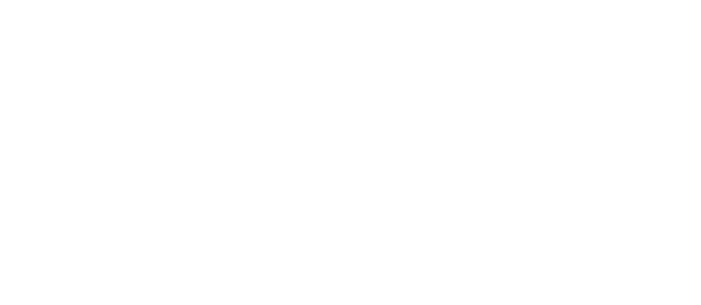
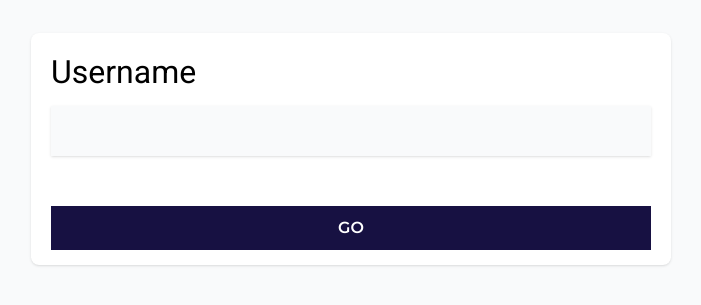
Before and after one commit to Uvacoder/bookSearcher, a Nuxt app: page /auth in a window 1280 px wide. Before the commit this address had no page. Shown: the part 251-556 px from the top of the page, without its empty margins (289-990 px from the left). Built offline with nearby package versions, Linux system fonts and the light colour scheme.

Commit message:
added auth-form and auth page view

```diff
--- /dev/null
+++ b/components/AuthForm.vue
@@ -0,0 +1,69 @@
+<template>
+  <div class="rounded-[8px] font-montserrat bg-white shadow px-[20px] py-[15px]">
+    <div class="flex flex-col gap-[10px]">
+      <label class="text-[2em]" for="username">Username</label>
+      <input maxlength="16" class="bg-gray-50 shadow focus:outline-none focus:ring-2 focus:ring-primary placeholder:text-[1.12em] text-[1.12em] text-primary py-[12px] px-[20px]" id="username" v-model="username" type="text">
+      <div class="error_message">{{error}}</div>
+      <button :disabled="error" @click.prevent="submitHandler" class="font-montserrat bg-primary block text-white hover:opacity-50 h-full px-[20px] py-[10px]" :class="{'opacity-40 cursor-not-allowed':error}">
+        {{ loading ? "Loading" : "GO"  }}
+      </button>
+    </div>
+  </div>
+</template>
+
+<script>
+export default {
+  name: 'AuthForm',
+  data () {
+    return {
+      username: '',
+      error:'',
+      loading:false
+    }
+  },
+  watch:{
+    async username(token){
+      await this.validateToken(token)
+      this.loading = false
+    },
+    loading(val){
+      console.log(val)
+    }
+  },
+  methods: {
+    submitHandler () {
+      this.$emit('submit',this.login)
+    },
+    checkTokenForLength(token){
+      const valid = token.length === 16
+      if(!valid){
+        this.error = "*The USERNAME's length should be 16-characters"
+      }else{
+        this.error = ''
+      }
+    },
+    checkTokenForLatinCharacters(token){
+      const valid =  /^[a-zA-Z\s.,]+$/.test(token)
+      if(!valid && this.username !== ''){
+        this.error = '*The USERNAME should not has any special characters, nor numbers or cyrillic symbols,latin symbols only!'
+      }else{
+        this.error = ''
+      }
+    },
+    validateToken (token) {
+     return new Promise((res,rej)=>{
+       this.loading = true
+       setTimeout(()=>{
+         this.checkTokenForLatinCharacters(token)
+         this.checkTokenForLength(token)
+         res()
+       },3000)
+     })
+    }
+  },
+}
+</script>
+
+<style scoped>
+
+</style>
--- /dev/null
+++ b/pages/auth.vue
@@ -0,0 +1,15 @@
+<template>
+  <div class="h-screen w-full bg-gray-50 flex items-center justify-center">
+      <auth-form class="w-[50%]"/>
+  </div>
+</template>
+
+<script>
+export default {
+  name: 'auth'
+}
+</script>
+
+<style scoped>
+
+</style>
```
